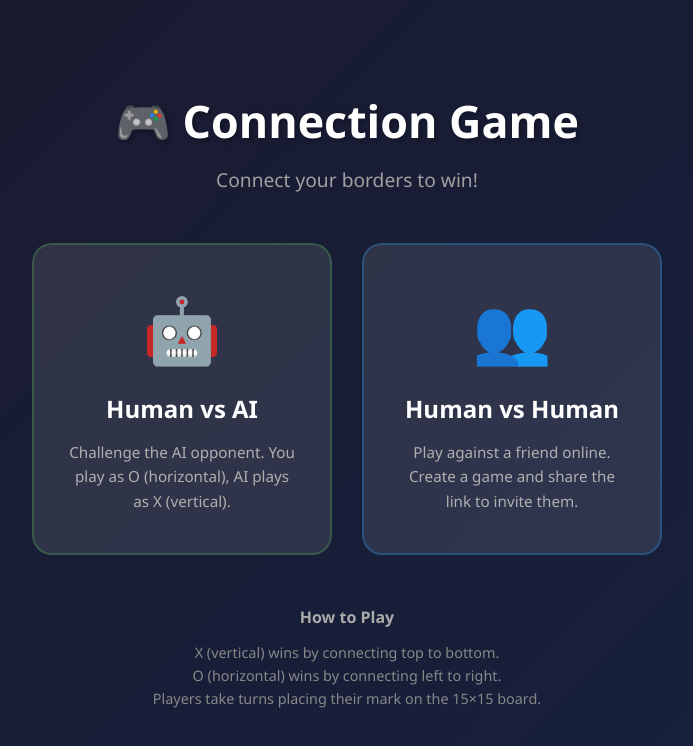
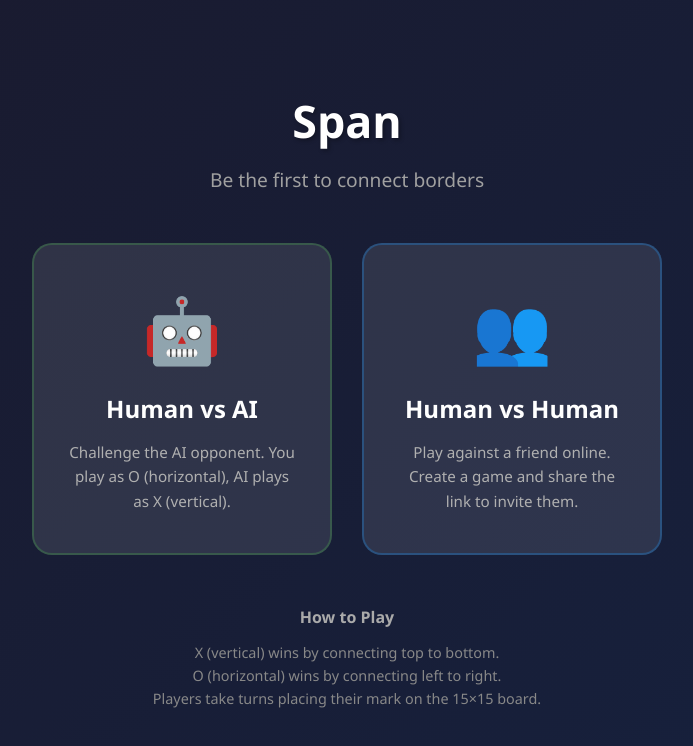
Before and after one commit to Utekhin/line_game, a website: page index.html in a window 1280 px wide. Shown: the whole page, without its empty margins (293-986 px from the left). Drawn offline with Linux system fonts and the light colour scheme.

Commit message:
Rename game to "Span - Be the first to connect borders"
Updated branding across all pages:
- index.html: Main title and subtitle
- ai-vs-human.html: Title and header
- human-vs-human.html: Title and header
- package.json: Package name and description
- README.md: Header and description

Co-Authored-By: Claude Opus 4.5 <noreply@anthropic.com>

```diff
--- a/index.html
+++ b/index.html
@@ -3,7 +3,7 @@
 <head>
     <meta charset="UTF-8">
     <meta name="viewport" content="width=device-width, initial-scale=1.0">
-    <title>Connection Game</title>
+    <title>Span - Be the first to connect borders</title>
     <style>
         * {
             margin: 0;
@@ -99,8 +99,8 @@
     </style>
 </head>
 <body>
-    <h1>🎮 Connection Game</h1>
-    <p class="subtitle">Connect your borders to win!</p>
+    <h1>Span</h1>
+    <p class="subtitle">Be the first to connect borders</p>
 
     <div class="game-modes">
         <a href="ai-vs-human.html" class="game-card ai">
--- a/package.json
+++ b/package.json
@@ -1,7 +1,7 @@
 {
-  "name": "connection-game-sessions",
+  "name": "span-game",
   "version": "2.0.0",
-  "description": "Connection Game with multi-user sessions, game recording, and admin interface",
+  "description": "Span - Be the first to connect borders. Strategy game with multi-user sessions and game recording.",
   "main": "server.js",
   "scripts": {
     "start": "node server.js"
```
Also changed, not shown: ai-vs-human.html (+3 -2 lines), human-vs-human.html (+3 -2 lines), README.md.
